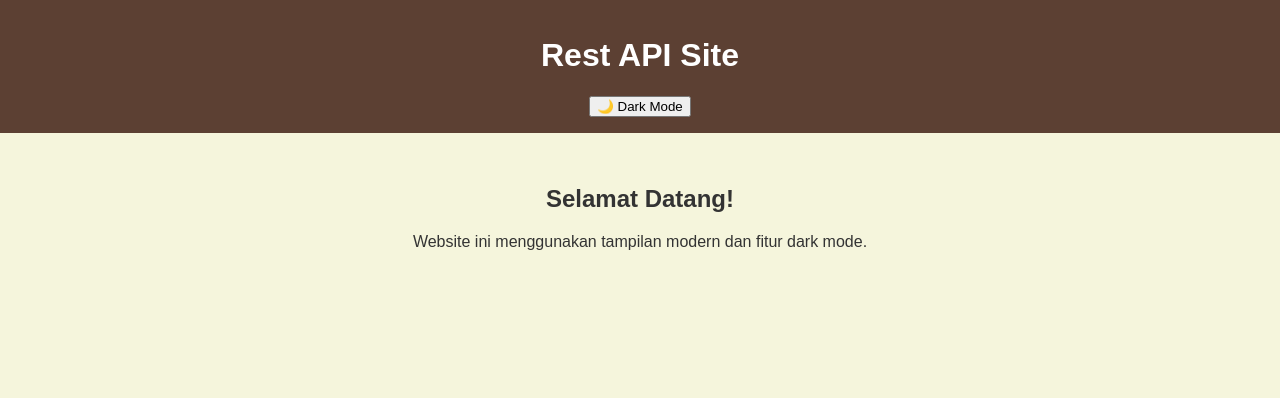
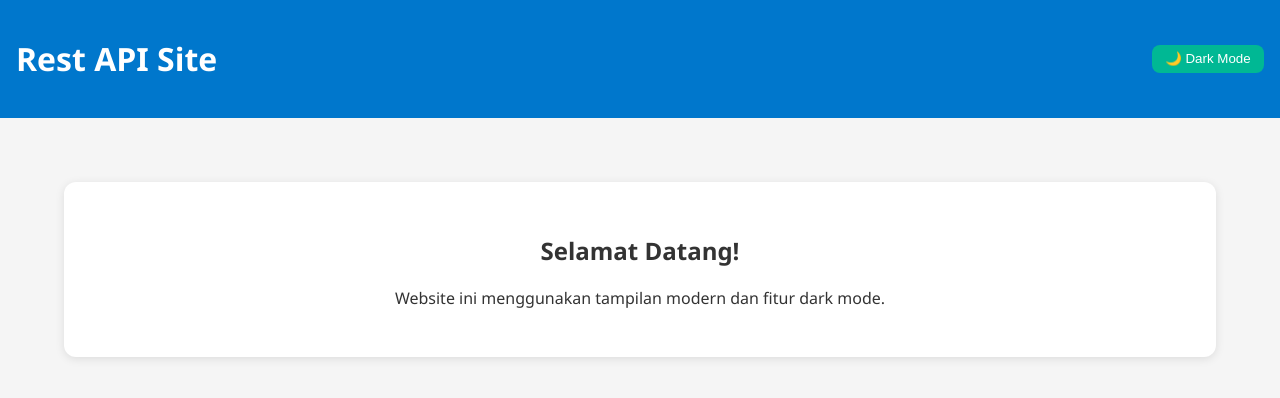
Before and after one commit to randi2343/Web-rest-api, a plain HTML site: page index.html in a window 1280 px wide. Drawn offline with Linux system fonts and the light colour scheme.

Commit message:
Update style.css

```diff
--- a/style.css
+++ b/style.css
@@ -44,3 +44,58 @@ footer {
   text-align: center;
   padding: 1rem;
 }
+
+
+body {
+  font-family: 'Segoe UI', sans-serif;
+  background: #f5f5f5;
+  color: #333;
+  margin: 0;
+  padding: 0;
+  transition: background 0.3s, color 0.3s;
+}
+
+header {
+  background: #0077cc;
+  color: white;
+  padding: 1em;
+  display: flex;
+  justify-content: space-between;
+  align-items: center;
+}
+
+button {
+  background: #00b894;
+  color: white;
+  border: none;
+  padding: 0.5em 1em;
+  border-radius: 8px;
+  cursor: pointer;
+  transition: background 0.3s;
+}
+
+button:hover {
+  background: #019175;
+}
+
+.card {
+  background: white;
+  margin: 2em;
+  padding: 2em;
+  border-radius: 12px;
+  box-shadow: 0 2px 10px rgba(0,0,0,0.1);
+  transition: transform 0.2s;
+}
+
+.card:hover {
+  transform: translateY(-5px);
+}
+
+.dark-mode {
+  background: #121212;
+  color: #f0f0f0;
+}
+
+.dark-mode .card {
+  background: #1e1e1e;
+}
```
